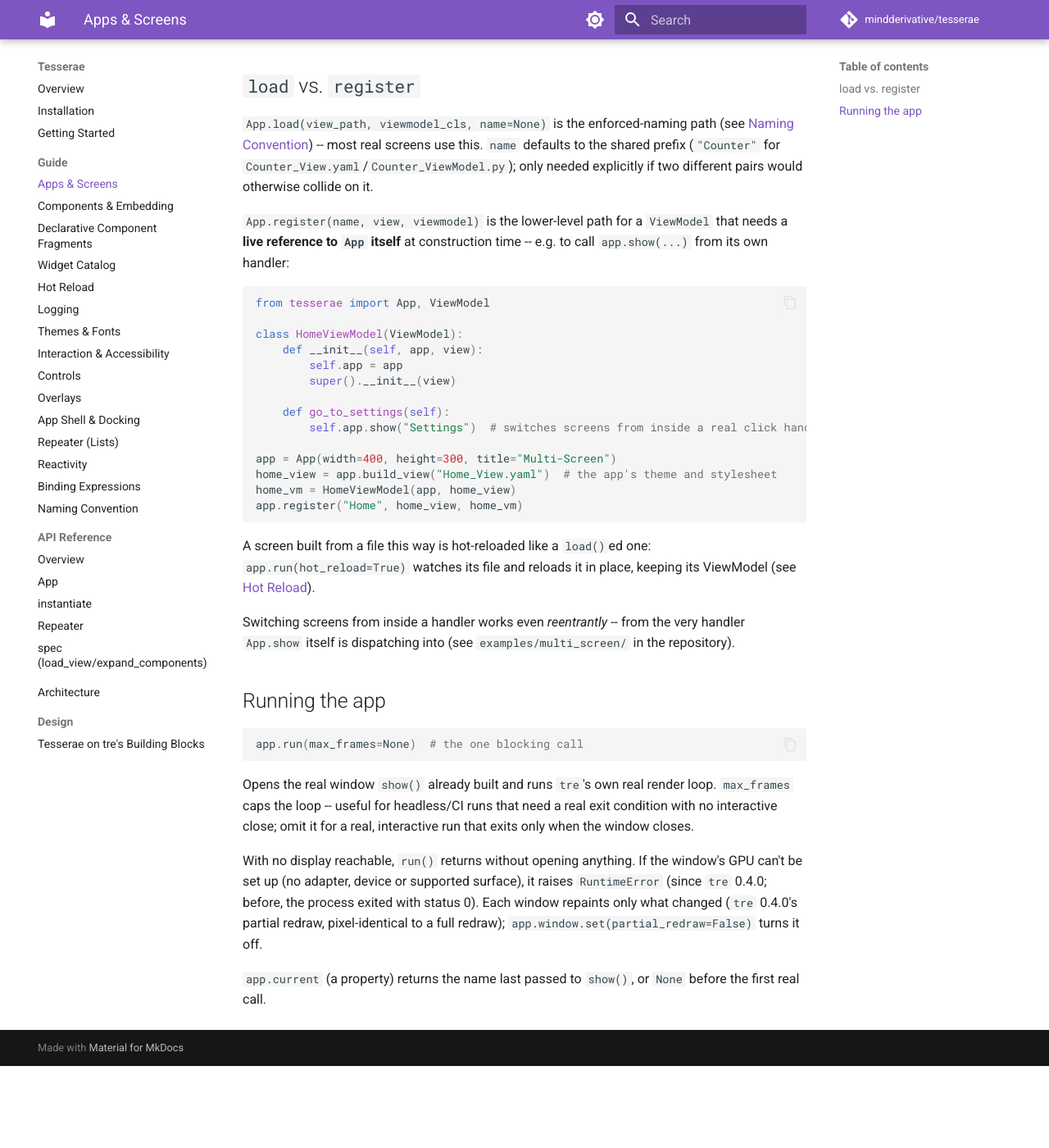
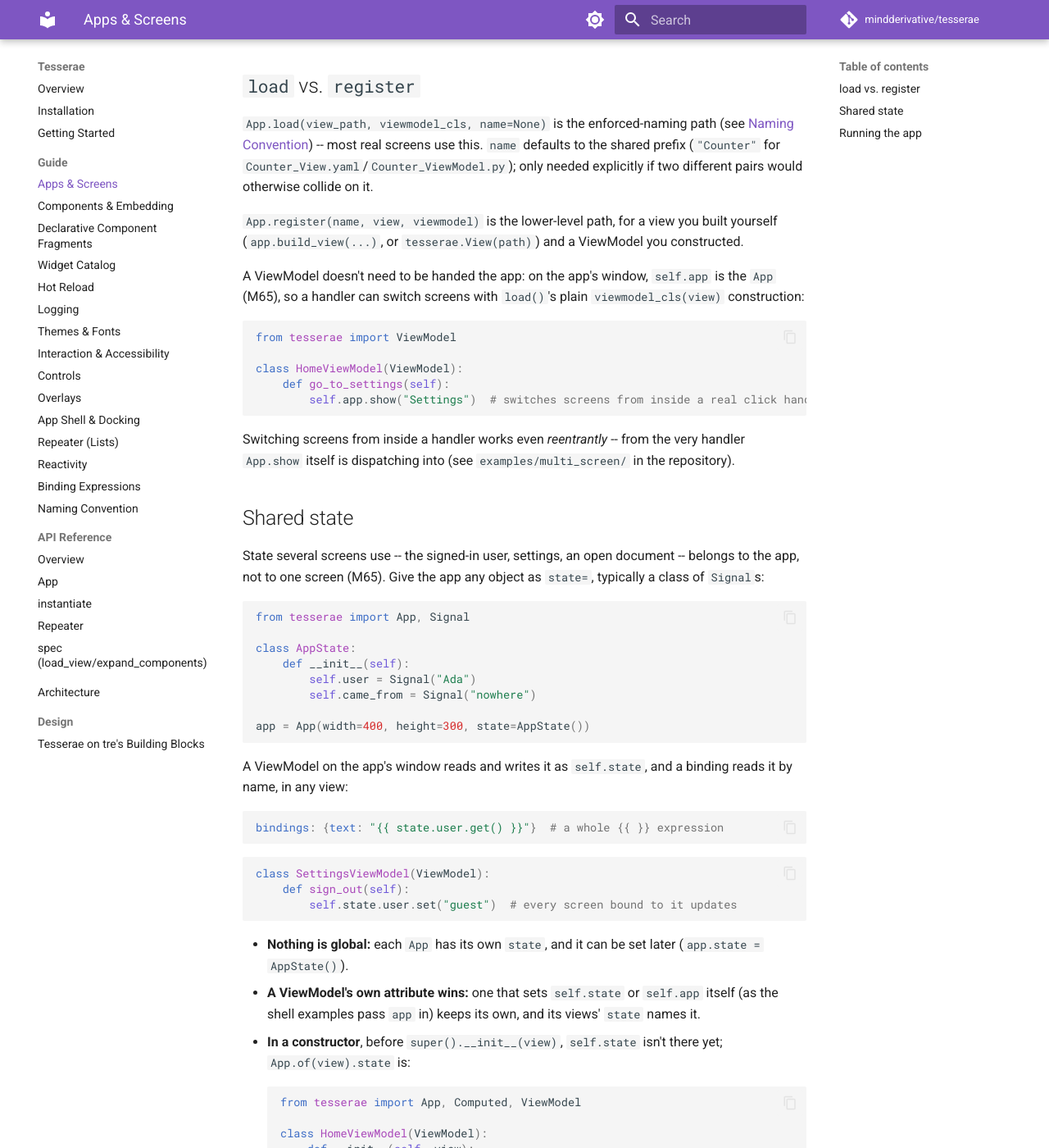
Before and after one commit to mindderivative/tesserae, an MkDocs documentation site: the page built from docs/guide/apps-and-screens.md, in a window 1280 px wide and 1400 px high, scrolled down 597 px. Shown: the whole window at 82% size. Built offline with MkDocs 1.6.1 and Material for MkDocs 9.7.7, drawn with Linux system fonts in a browser that asks for light colours; comment, search, counter and statistics services are not loaded; before the commit the page ends 1897 px from its top, so only the background shows below that; some of the changed text lies outside the part shown.

Commit message:
M65: shared state -- docs, and multi_screen uses it (#13)
Co-Authored-By: Claude Opus 5.5 <noreply@anthropic.com>

````diff
--- a/docs/guide/apps-and-screens.md
+++ b/docs/guide/apps-and-screens.md
@@ -34,35 +34,80 @@ screens use this. `name` defaults to the shared prefix (`"Counter"`
 for `Counter_View.yaml`/`Counter_ViewModel.py`); only needed explicitly
 if two different pairs would otherwise collide on it.
 
-`App.register(name, view, viewmodel)` is the lower-level path for a
-`ViewModel` that needs a **live reference to `App` itself** at
-construction time -- e.g. to call `app.show(...)` from its own
-handler:
+`App.register(name, view, viewmodel)` is the lower-level path, for a view
+you built yourself (`app.build_view(...)`, or `tesserae.View(path)`) and
+a ViewModel you constructed.
+
+A ViewModel doesn't need to be handed the app: on the app's window,
+`self.app` is the `App` (M65), so a handler can switch screens with
+`load()`'s plain `viewmodel_cls(view)` construction:
 
 ```python
-from tesserae import App, ViewModel
+from tesserae import ViewModel
 
 class HomeViewModel(ViewModel):
-    def __init__(self, app, view):
-        self.app = app
-        super().__init__(view)
-
     def go_to_settings(self):
         self.app.show("Settings")  # switches screens from inside a real click handler
-
-app = App(width=400, height=300, title="Multi-Screen")
-home_view = app.build_view("Home_View.yaml")  # the app's theme and stylesheet
-home_vm = HomeViewModel(app, home_view)
-app.register("Home", home_view, home_vm)
 ```
-
-A screen built from a file this way is hot-reloaded like a `load()`ed
-one: `app.run(hot_reload=True)` watches its file and reloads it in place,
-keeping its ViewModel (see [Hot Reload](hot-reload.md)).
 
 Switching screens from inside a handler works even *reentrantly* --
 from the very handler `App.show` itself is dispatching into (see
 `examples/multi_screen/` in the repository).
+
+## Shared state
+
+State several screens use -- the signed-in user, settings, an open
+document -- belongs to the app, not to one screen (M65). Give the app
+any object as `state=`, typically a class of `Signal`s:
+
+```python
+from tesserae import App, Signal
+
+class AppState:
+    def __init__(self):
+        self.user = Signal("Ada")
+        self.came_from = Signal("nowhere")
+
+app = App(width=400, height=300, state=AppState())
+```
+
+A ViewModel on the app's window reads and writes it as `self.state`, and
+a binding reads it by name, in any view:
+
+```yaml
+bindings: {text: "{{ state.user.get() }}"}  # a whole {{ }} expression
+```
+
+```python
+class SettingsViewModel(ViewModel):
+    def sign_out(self):
+        self.state.user.set("guest")  # every screen bound to it updates
+```
+
+- **Nothing is global:** each `App` has its own `state`, and it can be
+  set later (`app.state = AppState()`).
+- **A ViewModel's own attribute wins:** one that sets `self.state` or
+  `self.app` itself (as the shell examples pass `app` in) keeps its own,
+  and its views' `state` names it.
+- **In a constructor**, before `super().__init__(view)`, `self.state`
+  isn't there yet; `App.of(view).state` is:
+
+    ```python
+    from tesserae import App, Computed, ViewModel
+
+    class HomeViewModel(ViewModel):
+        def __init__(self, view):
+            state = App.of(view).state
+            self.greeting = Computed(lambda: f"Hello, {state.user.get()}")
+            super().__init__(view)
+    ```
+
+- Off an app's window (a `View` with its own window), there's no app:
+  `self.app` and `self.state` raise `AttributeError` saying so. So does
+  `self.state` on an app with none.
+
+A component made with `tesserae.instantiate` on the app's window reaches
+it the same way.
 
 ## Running the app
 
````
Also changed, not shown: ARCHITECTURE.md (+3 -2 lines), BUILD_TRACKER.md (+8 -7 lines), LOG.md (+15 -0 lines), README.md (+8 -8 lines), 5 other files.
